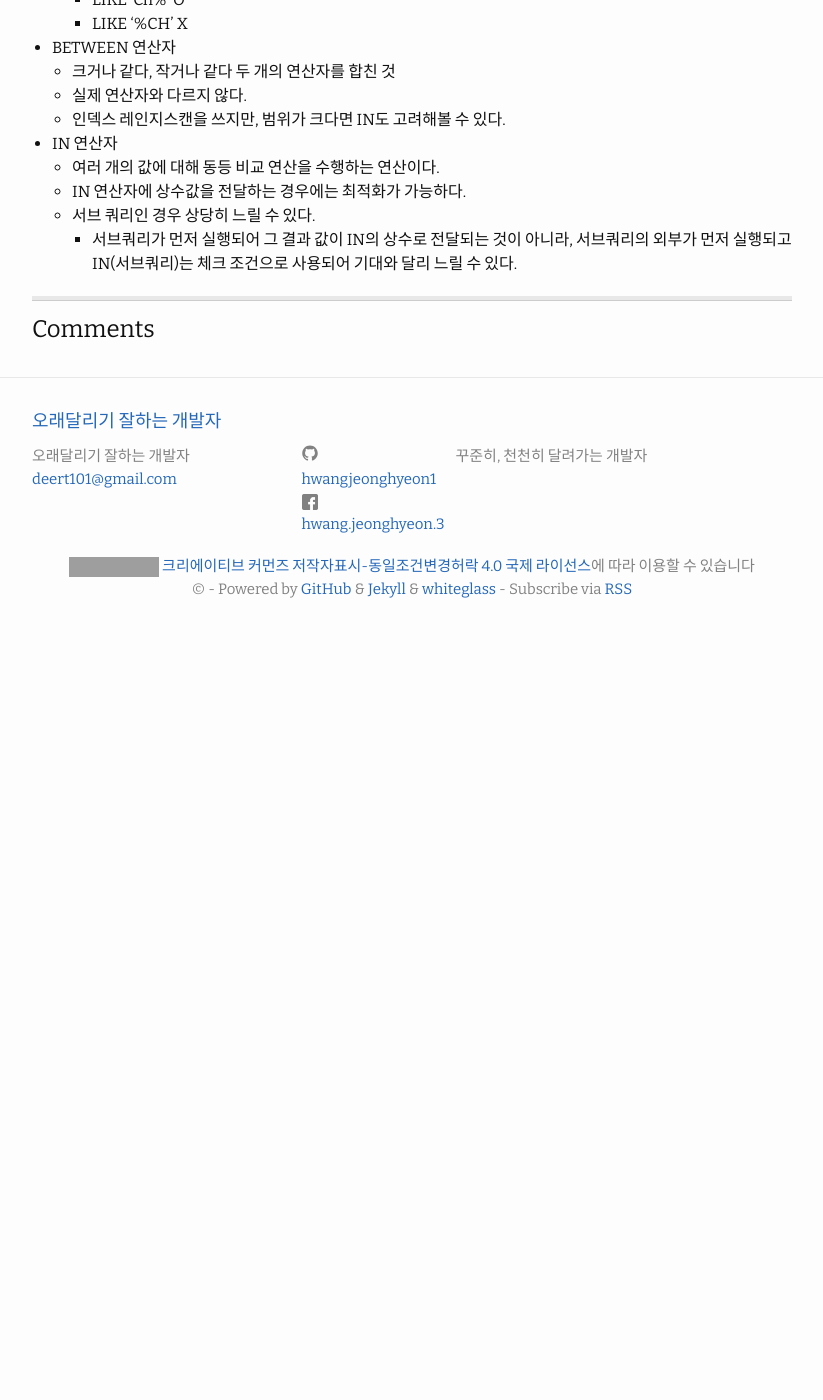
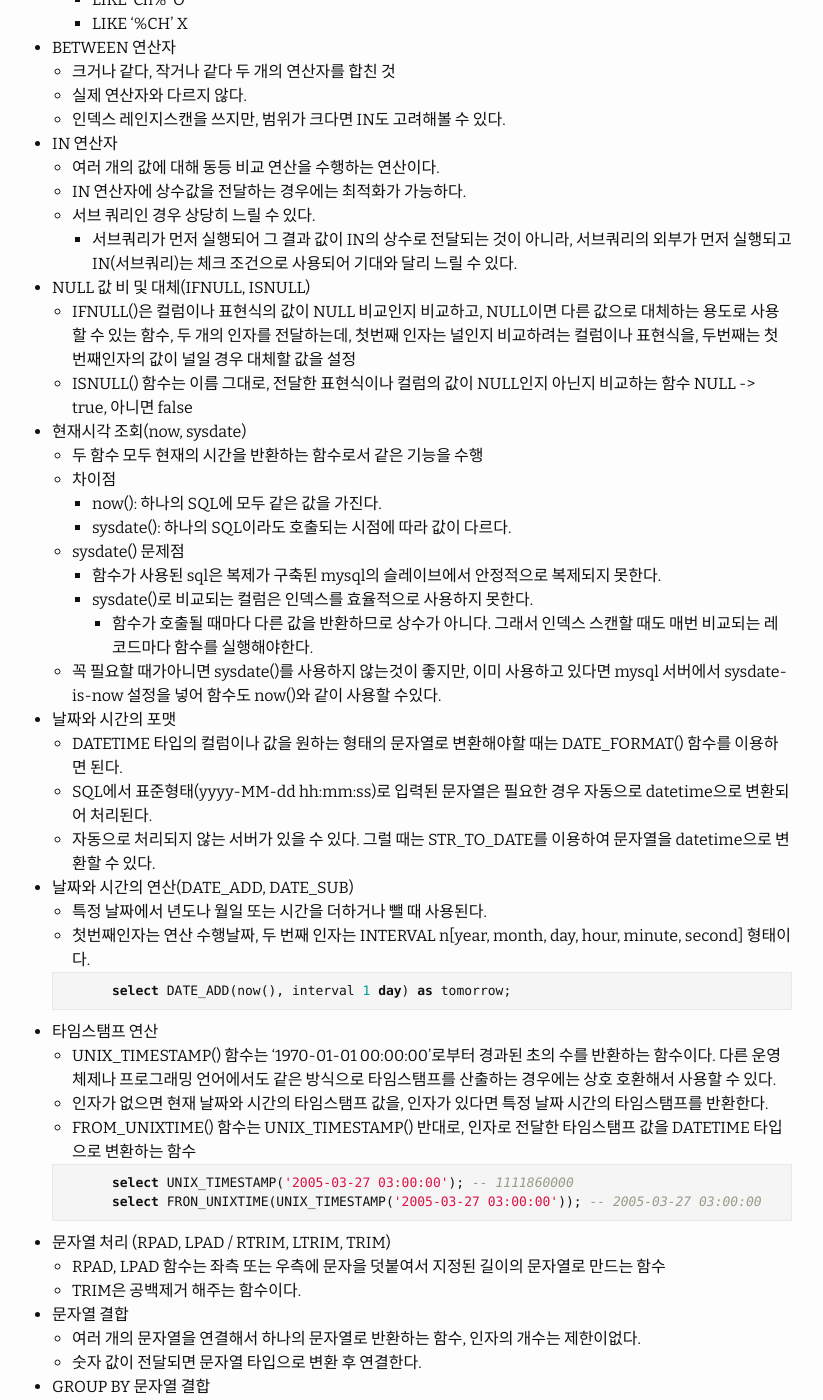
Before and after one commit to HWANGJEONGHYEON1/HWANGJEONGHYEON1.github.io, a Jekyll site: the page built from _posts/2023-06-07-realmysql-6.md, in a window 1280 px wide and 1400 px high, scrolled down 4135 px. Shown: the whole window, without its empty margins (228-1051 px from the left). Built offline with Jekyll 4.4.1, drawn with Linux system fonts in a browser that asks for light colours; comment, search, counter and statistics services are not loaded; before the commit the page ends 4765 px from its top, so only the background shows below that; some of the changed text lies outside the part shown; grey boxes are pictures that could not be loaded.

Commit message:
study : realMySQL - 쿼리 작성 및 최적화 - 2

````diff
--- a/_posts/2023-06-07-realmysql-6.md
+++ b/_posts/2023-06-07-realmysql-6.md
@@ -144,3 +144,62 @@ select * from dept_emp where from_date = str_to_date('2021-04-24', '%y-%m-%d);
     - IN 연산자에 상수값을 전달하는 경우에는 최적화가 가능하다.
     - 서브 쿼리인 경우 상당히 느릴 수 있다.
         - 서브쿼리가 먼저 실행되어 그 결과 값이 IN의 상수로 전달되는 것이 아니라, 서브쿼리의 외부가 먼저 실행되고 IN(서브쿼리)는 체크 조건으로 사용되어 기대와 달리 느릴 수 있다.
+* NULL 값 비 및 대체(IFNULL, ISNULL)
+    - IFNULL()은 컬럼이나 표현식의 값이 NULL 비교인지 비교하고, NULL이면 다른 값으로 대체하는 용도로 사용할 수 있는 함수, 두 개의 인자를 전달하는데, 첫번째 인자는 널인지 비교하려는 컬럼이나 표현식을, 두번째는 첫번째인자의 값이 널일 경우 대체할 값을 설정
+    - ISNULL() 함수는 이름 그대로, 전달한 표현식이나 컬럼의 값이 NULL인지 아닌지 비교하는 함수 NULL -> true, 아니면 false
+
+* 현재시각 조회(now, sysdate)
+    - 두 함수 모두 현재의 시간을 반환하는 함수로서 같은 기능을 수행
+    - 차이점
+        - now(): 하나의 SQL에 모두 같은 값을 가진다.
+        - sysdate(): 하나의 SQL이라도 호출되는 시점에 따라 값이 다르다.
+    - sysdate() 문제점
+        - 함수가 사용된 sql은 복제가 구축된 mysql의 슬레이브에서 안정적으로 복제되지 못한다.
+        - sysdate()로 비교되는 컬럼은 인덱스를 효율적으로 사용하지 못한다.
+            - 함수가 호출될 때마다 다른 값을 반환하므로 상수가 아니다. 그래서 인덱스 스캔할 때도 매번 비교되는 레코드마다 함수를 실행해야한다.
+    - 꼭 필요할 때가아니면 sysdate()를 사용하지 않는것이 좋지만, 이미 사용하고 있다면 mysql 서버에서 sysdate-is-now 설정을 넣어 함수도 now()와 같이 사용할 수있다.
+
+* 날짜와 시간의 포맷
+    - DATETIME 타입의 컬럼이나 값을 원하는 형태의 문자열로 변환해야할 때는 DATE_FORMAT() 함수를 이용하면 된다.
+    - SQL에서 표준형태(yyyy-MM-dd hh:mm:ss)로 입력된 문자열은 필요한 경우 자동으로 datetime으로 변환되어 처리된다.
+    - 자동으로 처리되지 않는 서버가 있을 수 있다. 그럴 때는 STR_TO_DATE를 이용하여 문자열을 datetime으로 변환할 수 있다.
+
+* 날짜와 시간의 연산(DATE_ADD, DATE_SUB)
+    - 특정 날짜에서 년도나 월일 또는 시간을 더하거나 뺄 때 사용된다.
+    - 첫번째인자는 연산 수행날짜, 두 번째 인자는  INTERVAL n[year, month, day, hour, minute, second] 형태이다.
+
+    ```sql
+        select DATE_ADD(now(), interval 1 day) as tomorrow;
+    ```
+
+* 타임스탬프 연산
+    - UNIX_TIMESTAMP() 함수는 '1970-01-01 00:00:00'로부터 경과된 초의 수를 반환하는 함수이다. 다른 운영체제나 프로그래밍 언어에서도 같은 방식으로 타임스탬프를 산출하는 경우에는 상호 호환해서 사용할 수 있다.
+    - 인자가 없으면 현재 날짜와 시간의 타임스탬프 값을, 인자가 있다면 특정 날짜 시간의 타임스탬프를 반환한다.
+    - FROM_UNIXTIME() 함수는 UNIX_TIMESTAMP() 반대로, 인자로 전달한 타임스탬프 값을 DATETIME 타입으로 변환하는 함수
+
+    ```sql
+        select UNIX_TIMESTAMP('2005-03-27 03:00:00'); -- 1111860000
+        select FRON_UNIXTIME(UNIX_TIMESTAMP('2005-03-27 03:00:00')); -- 2005-03-27 03:00:00
+    ```
+
+* 문자열 처리 (RPAD, LPAD / RTRIM, LTRIM, TRIM)
+    - RPAD, LPAD 함수는 좌측 또는 우측에 문자을 덧붙여서 지정된 길이의 문자열로 만드는 함수
+    - TRIM은 공백제거 해주는 함수이다.
+
+* 문자열 결합
+    - 여러 개의 문자열을 연결해서 하나의 문자열로 반환하는 함수, 인자의 개수는 제한이없다.
+    - 숫자 값이 전달되면 문자열 타입으로 변환 후 연결한다.
+
+* GROUP BY 문자열 결합
+    - count, max, min 등과 같은 그룹 함수 중 하나
+    - 주로 group by와 함께 사용되며, group by가 없는 sql에서 사용하면 단 하나의 결과 값만 만들어낸다.
+    - 먼저 정렬한 후 연결하거나 각 값의 구분자 설정도 가능하며, 여러 개 값 중에서 중복을 제거하고 연결하는 것도 가능하다.
+    - 제한적인 메모리 버퍼 공간을 사용한다. 서버 시스템 변수에 지정된 크기를 넘어가면 쿼리에 경고가 발생할 수 있으므로, 크기를 초과하지 않도록 주의해야한다.
+
+    ```sql
+        select group_concat(dept_no) from departments; -- d001, d002, d003 ...
+
+        select group_concat(dept_no order by dept_name desc) from departments; -- d007, d008, d006 ...
+
+        select group_concat(dept_no separator '|' ) from departments; -- d007|d008|d006 ...
+    ```
````
